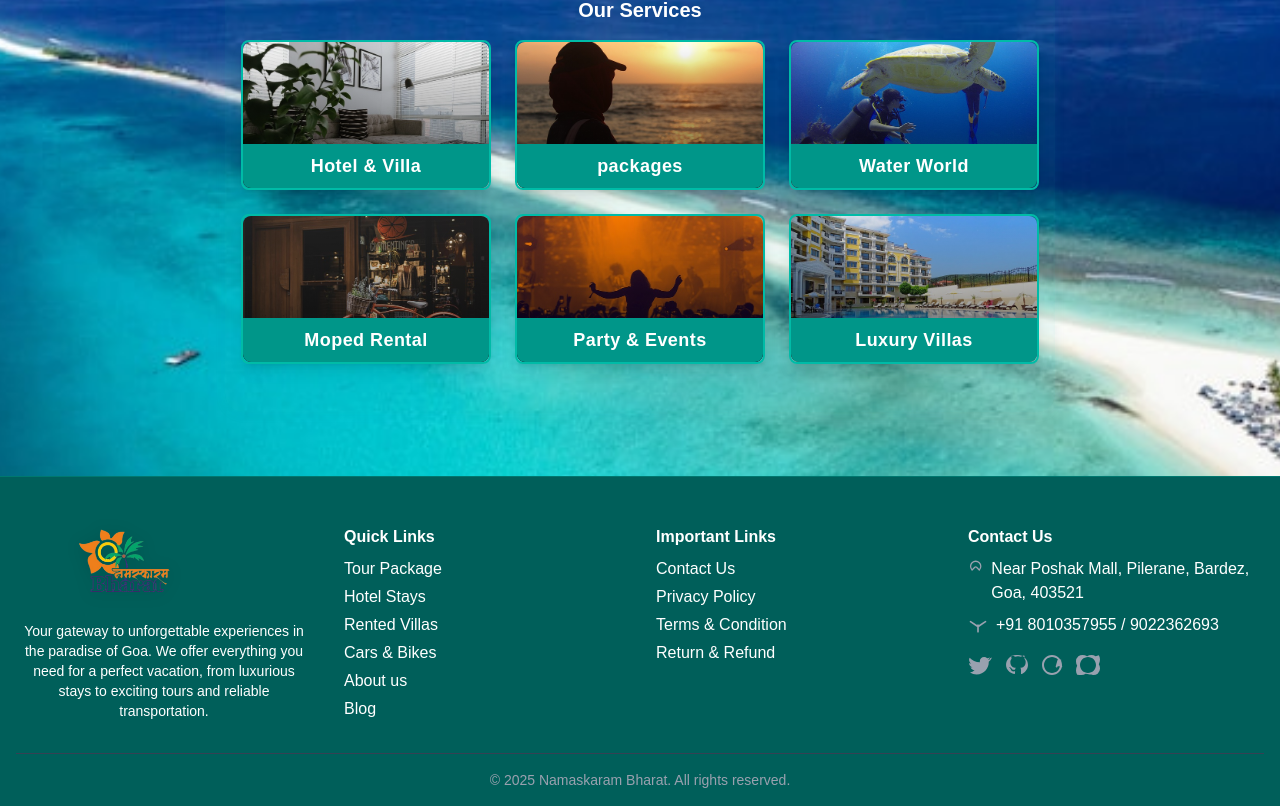
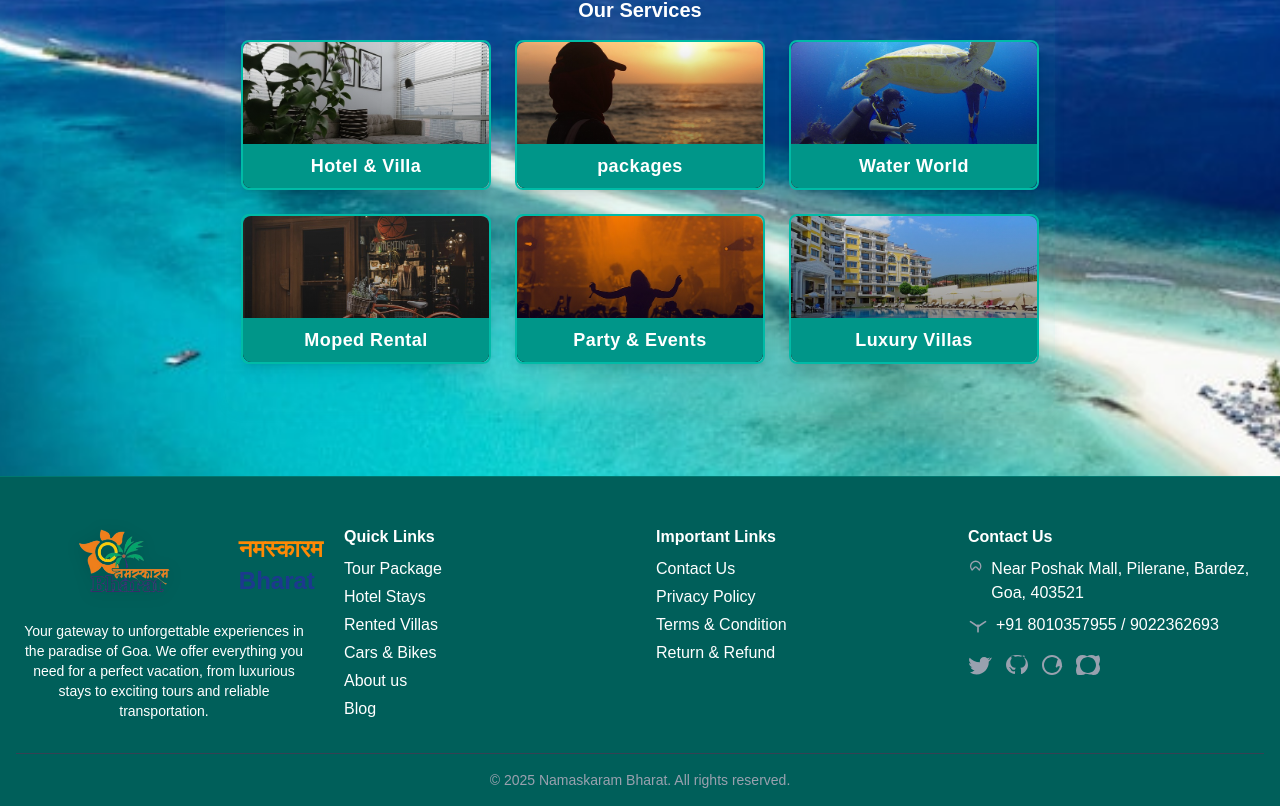
Before and after one commit to SoftDevRashmi/namaskaram-bharat, a Next.js app: page / in a window 1280 px wide. Shown: the part 803-1609 px from the top of the page. Built offline with nearby package versions, Linux system fonts and the light colour scheme.

Commit message:
updated false scrolling

```diff
--- a/src/app/components/Navbar.tsx
+++ b/src/app/components/Navbar.tsx
@@ -8,7 +8,7 @@ const Navbar: React.FC<{ onHomeClick?: () => void }> = ({ onHomeClick }) => {
   const [isMenuOpen, setIsMenuOpen] = useState(false);
 
   return (
-    <nav className="bg-teal-800 shadow-md p-4">
+    <nav className="bg-teal-800 shadow-md p-4 overflow-x-hidden">
       <div className="max-w-7xl mx-auto">
         <div className="flex justify-between items-center">
           <div className="flex flex-shrink items-center cursor-pointer max-w-[75%]" onClick={() => router.push('/')}>
--- a/src/app/components/ScubaWaterSportsPage.tsx
+++ b/src/app/components/ScubaWaterSportsPage.tsx
@@ -286,11 +286,11 @@ const ScubaWaterSportsPage: React.FC = () => {
               ))}
             </div>
             {/* Separate grid for Offers Voucher and Customised Packages */}
-            <div className="flex flex-col md:flex-row gap-8 max-w-6xl mx-auto mt-8">
+            <div className="flex flex-col gap-8 w-full mt-8">
               {activities.filter(a => a.title === 'Offers Voucher' || a.title === 'Customised Packages').map((activity, idx) => (
                 <div
                   key={activity.title}
-                  className="bg-white bg-opacity-90 rounded-lg shadow-lg overflow-hidden flex flex-col items-center relative group w-full md:w-1/2"
+                  className="bg-white bg-opacity-90 rounded-lg shadow-lg overflow-hidden flex flex-col items-center relative group w-full"
                 >
                   <img
                     src={activity.img}
--- a/src/app/page.tsx
+++ b/src/app/page.tsx
@@ -91,7 +91,7 @@ export default function HomePage() {
               />
             ))}
           </div>
-          <div className="flex justify-center gap-6 mt-6">
+        <div className="flex flex-col w-full items-center gap-6 mt-6 md:flex-row md:justify-center">
             {cards.slice(3).map((card) => (
               <Card
                 key={card.id}
@@ -99,7 +99,7 @@ export default function HomePage() {
                 onClick={() => setSelectedCard(card)}
               />
             ))}
-          </div>
+        </div>
           {/* Remove the <SearchForm /> component from the home page */}
           <div style={{ display: 'flex', justifyContent: 'center', margin: '2rem 0' }}>
             <Link href="/hotels">
@@ -145,6 +145,10 @@ export default function HomePage() {
               <div className="flex-1 min-w-[220px] mb-8 md:mb-0">
                 <div className="flex items-center mb-4">
                   <img src="/images/logo2.png" alt="Namaskaram Bharat" className="h-20 mr-3" style={{ fontWeight: 'bold', filter: 'drop-shadow(0 2px 8px #0002)' }} />
+                  <span className="text-2xl font-bold ml-2">
+                    <span className="text-orange-400">नमस्कारम </span>
+                    <span className="text-blue-900">Bharat</span>
+                  </span>
                 </div>
                 <p className="text-sm text-center">Your gateway to unforgettable experiences in the paradise of Goa. We offer everything you need for a perfect vacation, from luxurious stays to exciting tours and reliable transportation.</p>
               </div>
```
